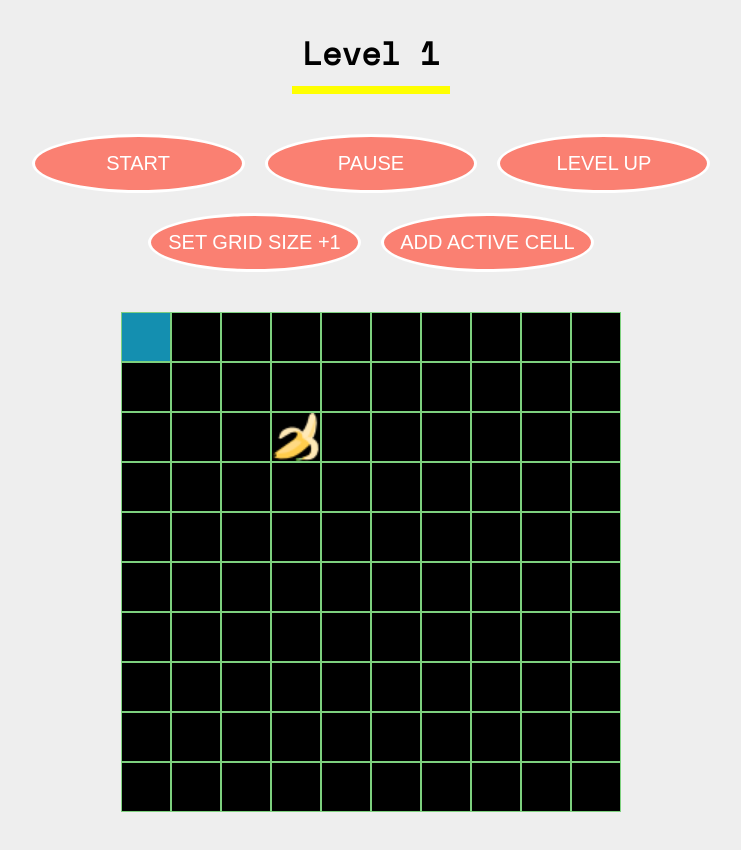
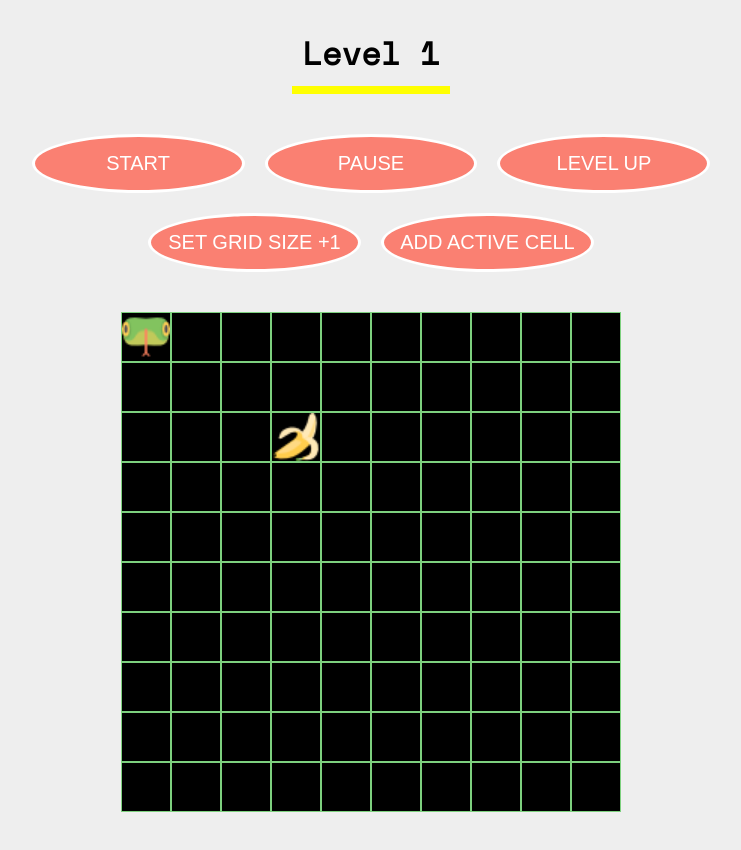
Before and after one commit to g-crow/sassy-monster-games, a React (Create React App) app: page / in a window 1280 px wide. Shown: the top 850 px of the page, without its empty margins (269-1010 px from the left). Built offline with nearby package versions, Linux system fonts and the light colour scheme.

Commit message:
Add snake icon.

```diff
--- a/src/App.css
+++ b/src/App.css
@@ -50,7 +50,9 @@ body {
 }
 
 .is--active {
-  background-color: rgb(20, 143, 176);
+    background-image: url('./images/snake.png');
+    background-position: center;
+    background-size: cover;
 }
 
 .is--luring {
```
Also changed, not shown: src/images/snake.png (added).
